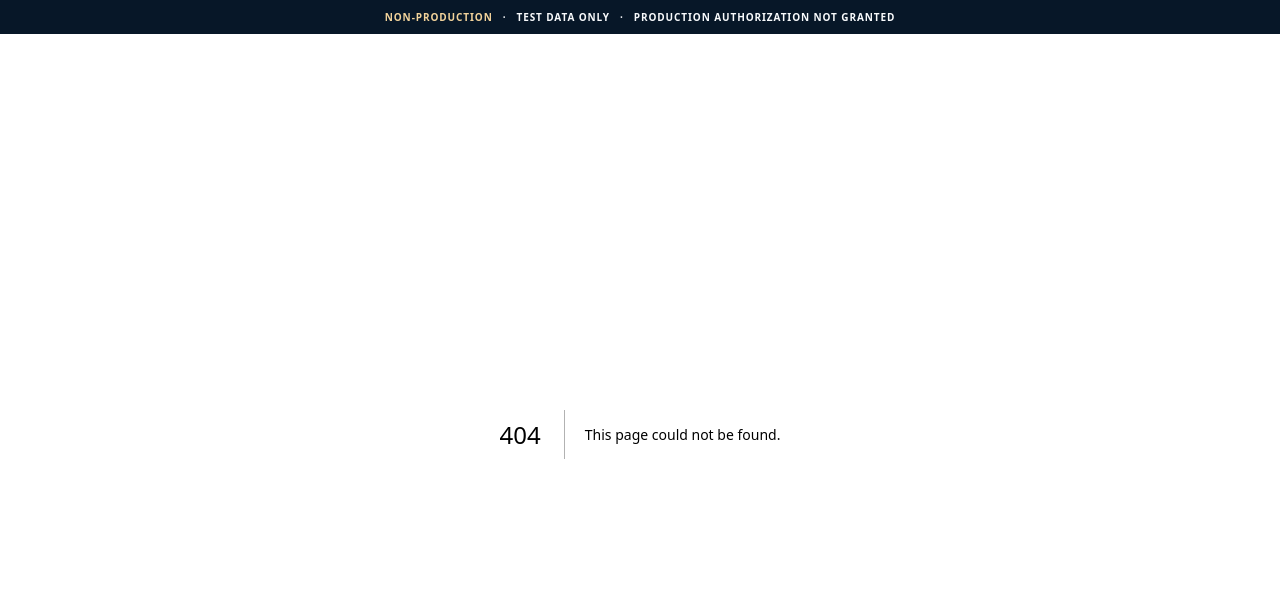
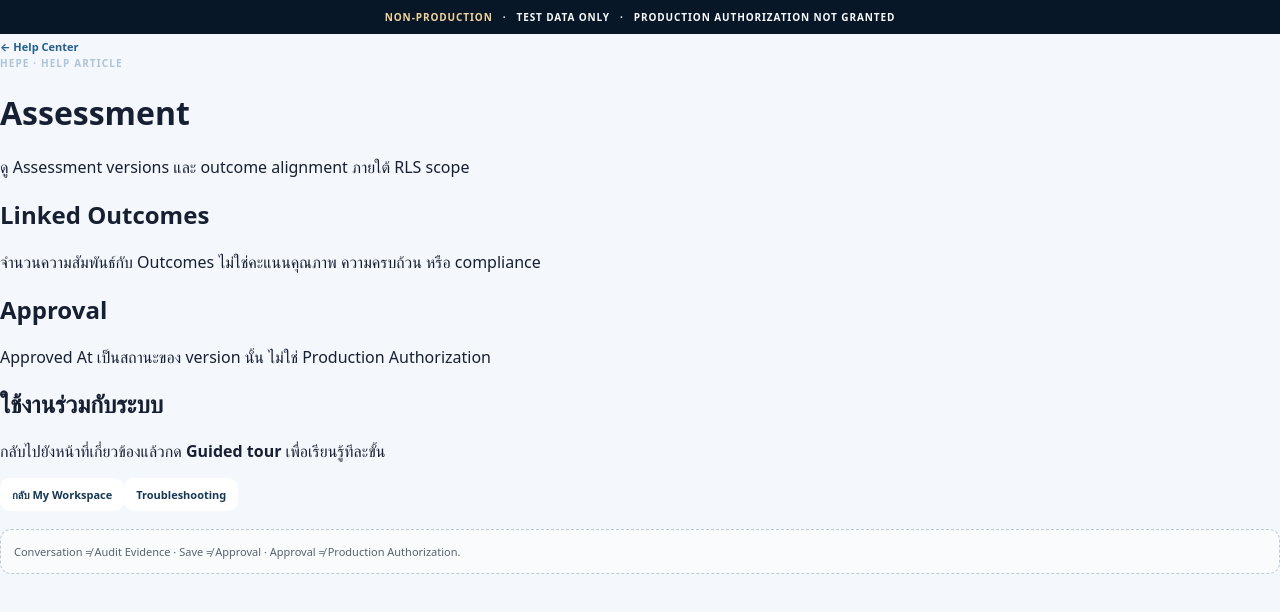
Before and after one commit to kasemch/hepe-ui-prototype, a Next.js app: page /help/assessment in a window 1280 px wide. Before the commit this address had no page. Shown: the top 612 px of the page. Built offline with nearby package versions, Linux system fonts and the light colour scheme.

Commit message:
HEPE-MANUAL-05: add Help article route

```diff
--- /dev/null
+++ b/app/help/[slug]/page.tsx
@@ -0,0 +1,9 @@
+import {notFound} from 'next/navigation';
+import {helpArticles} from '../../../lib/help/hepe-help';
+
+export function generateStaticParams(){return Object.keys(helpArticles).map(slug=>({slug}))}
+
+export default async function HelpArticle({params}:{params:Promise<{slug:string}>}){
+ const {slug}=await params;const article=helpArticles[slug];if(!article)notFound();
+ return <main className="help-shell"><a className="breadcrumb" href="/help">← Help Center</a><header className="help-hero compact"><div className="brand-kicker">HEPE · HELP ARTICLE</div><h1>{article.title}</h1><p>{article.summary}</p></header><div className="help-article-layout"><article className="help-article">{article.sections.map(section=><section key={section.heading}><h2>{section.heading}</h2><p>{section.body}</p></section>)}</article><aside className="help-side"><h2>ใช้งานร่วมกับระบบ</h2><p>กลับไปยังหน้าที่เกี่ยวข้องแล้วกด <strong>Guided tour</strong> เพื่อเรียนรู้ทีละขั้น</p><a className="button" href="/">กลับ My Workspace</a><a className="button help-secondary" href="/help/troubleshooting">Troubleshooting</a></aside></div><div className="firewall">Conversation ≠ Audit Evidence · Save ≠ Approval · Approval ≠ Production Authorization.</div></main>;
+}
```
